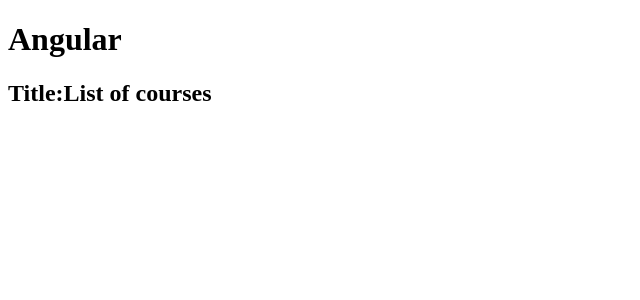
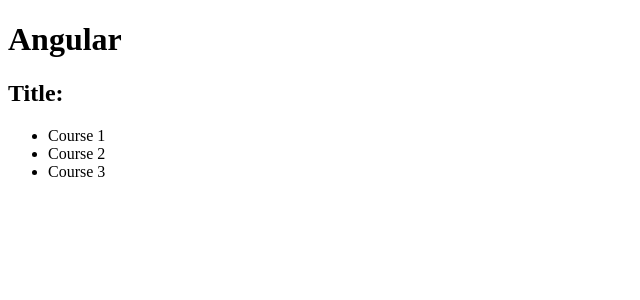
Before and after one commit to dasassygoat/AngularGitNotes, an Angular app: page / in a window 1280 px wide. Shown: the top 300 px of the page, without its empty margins (0-640 px from the left). Built offline with nearby package versions, Linux system fonts and the light colour scheme.

Commit message:
3.35 Directives

```diff
--- a/src/app/courses.component.ts
+++ b/src/app/courses.component.ts
@@ -4,13 +4,18 @@
 
 @Component({
   selector: 'courses',
-  template: '<h2>{{"Title:" + getTitle()}}</h2>'
+  template: `
+  <h2>{{"Title:"}}</h2>
+  <ul>
+    <li *ngFor="let course of courses">
+      {{course}}
+    </li>
+</ul>
+  `
 })
 
 export class CoursesComponent{
   title = "List of courses";
 
-  getTitle(){
-    return this.title;
-  }
+  courses = ["Course 1","Course 2","Course 3"];
 }
```
